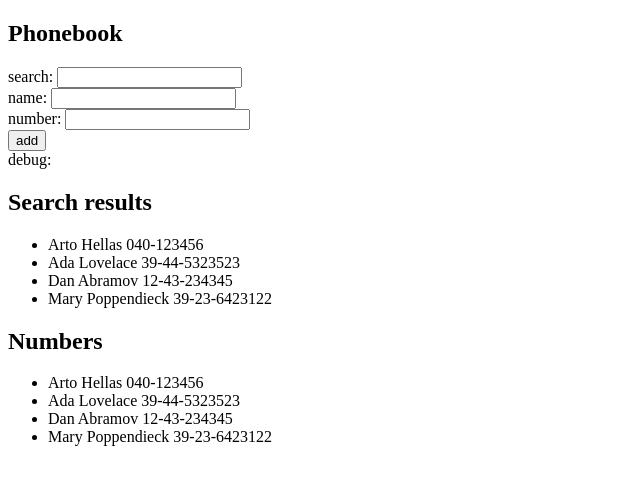
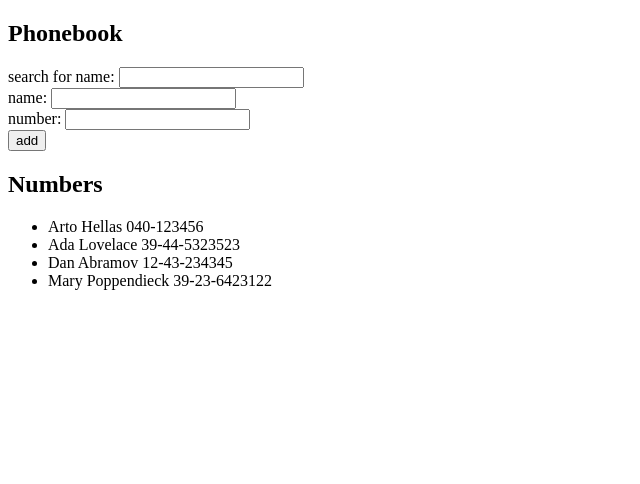
Before and after one commit to kmk9000/phonebook, a React (Vite) app: page / in a window 1280 px wide. Shown: the top 484 px of the page, without its empty margins (0-640 px from the left). Built offline with nearby package versions, Linux system fonts and the light colour scheme.

Commit message:
remove search results render snd combine with numbers section

```diff
--- a/src/App.jsx
+++ b/src/App.jsx
@@ -49,7 +49,7 @@ const App = () => {
     <div>
       <h2>Phonebook</h2>
       <div>
-        search: <input value={filter} onChange={handleFilterChange} />
+        search for name: <input value={filter} onChange={handleFilterChange} />
       </div>
       <form onSubmit={addPerson}>
         <div>
@@ -62,18 +62,9 @@ const App = () => {
           <button type="submit">add</button>
         </div>
       </form>
-      <div>debug: {newName}</div>
-      <h2>Search results</h2>
+      <h2>Numbers</h2>
       <ul>
         {personsToShow.map((person) => (
-          <li key={person.name}>
-            {person.name} {person.number}
-          </li>
-        ))}
-      </ul>
-      <h2>Numbers</h2>
-      <ul>
-        {persons.map((person) => (
           <li key={person.name}>
             {person.name} {person.number}
           </li>
```
